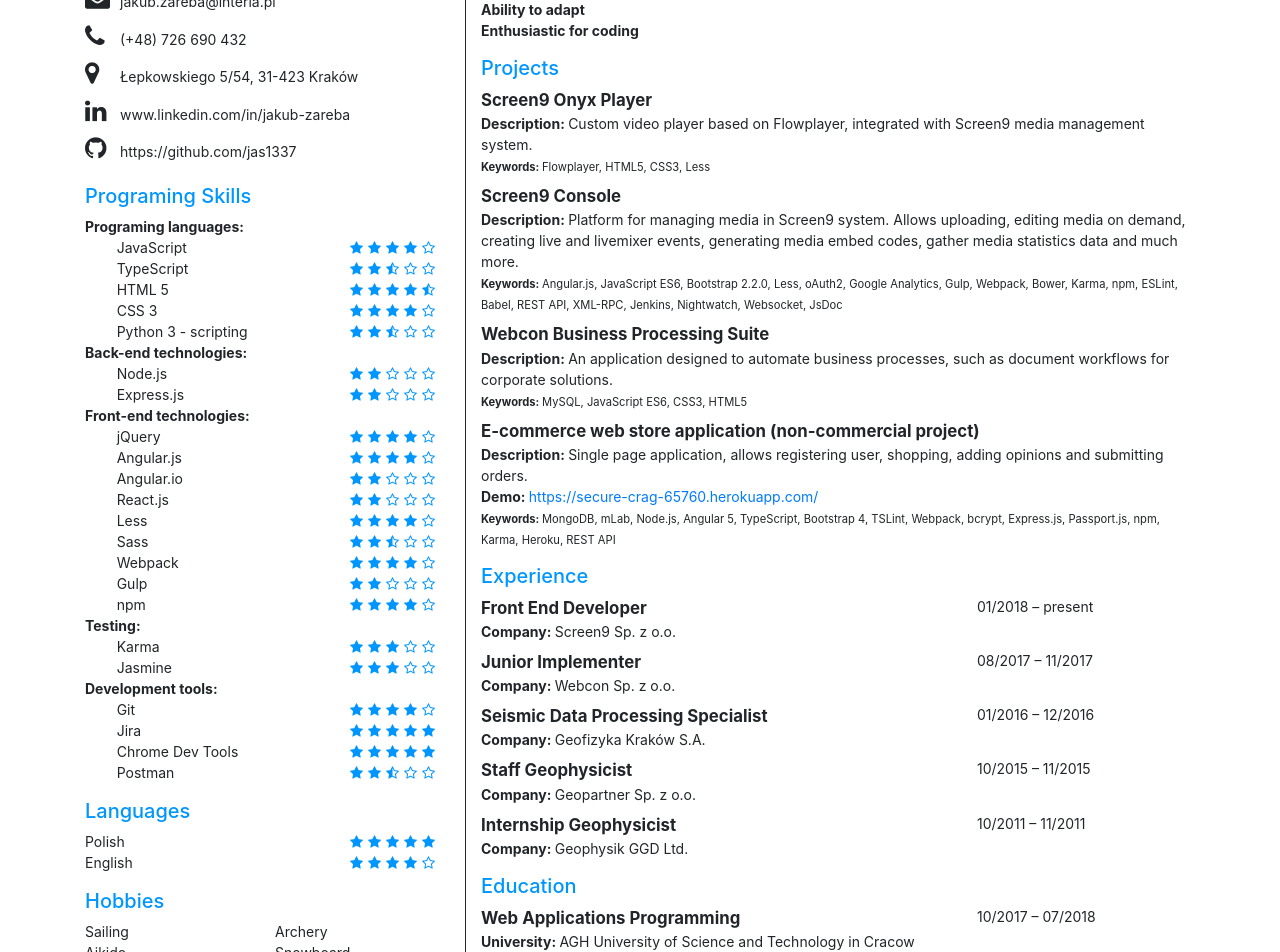
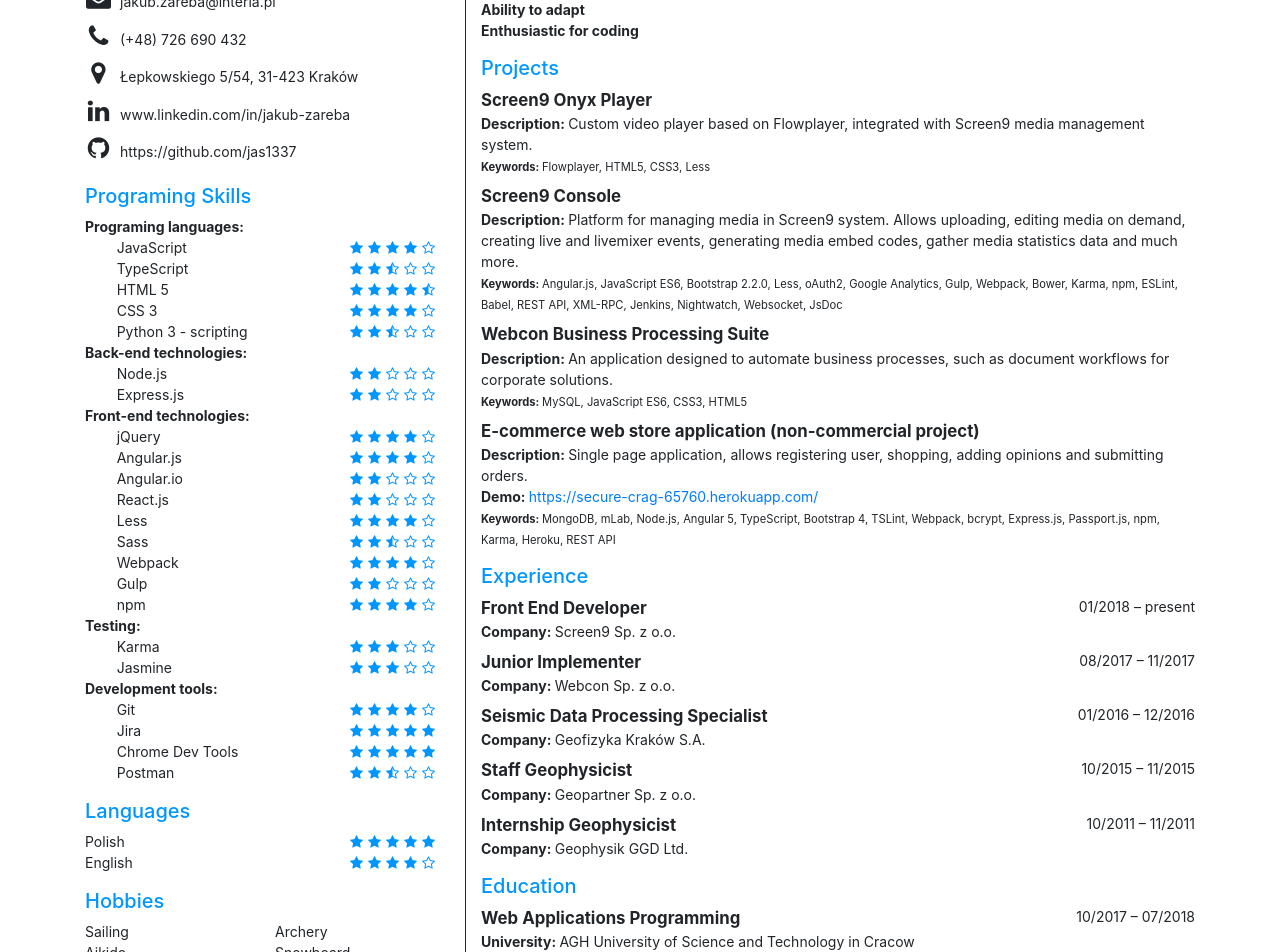
Before and after one commit to jas1337/react-resume, a React (Create React App) app: page / in a window 1280 px wide. Shown: the part 280-1232 px from the top of the page. Built offline with nearby package versions, Linux system fonts and the light colour scheme.

Commit message:
improve columns

```diff
--- a/src/components/BigPanel/BigPanel.js
+++ b/src/components/BigPanel/BigPanel.js
@@ -22,7 +22,7 @@ class Footer extends Component {
             <div key={item.position} className="mb-2">
                 <div className="row">
                     <big className="col-8"><strong>{item.position}</strong></big>
-                    <div className="col-3">{item.time}</div>
+                    <div className="col-4 text-right">{item.time}</div>
                 </div>
                 <div><strong>Company: </strong>{item.company}</div>
             </div>
@@ -35,7 +35,7 @@ class Footer extends Component {
             <div key={item.name} className="mb-2">
                 <div className="row">
                     <big className="col-8"><strong>{item.name}</strong></big>
-                    <div className="col-3">{item.time}</div>
+                    <div className="col-4 text-right">{item.time}</div>
                 </div>
                 <div><strong>University: </strong>{item.university}</div>
                 <small><strong>Faculty: </strong>{item.faculty}</small>
--- a/src/components/SmallPanel/SmallPanel.js
+++ b/src/components/SmallPanel/SmallPanel.js
@@ -6,7 +6,7 @@ class SmallPanel extends Component {
   getContactInfo(key) {
     return (
       <li key={key}>
-        <div className="list-icon">
+        <div className="list-icon text-center">
           <i className={"mr-2 fa fa-" + key}></i>
         </div>
         <span>{this.props.data.contact[key]}</span>
```
